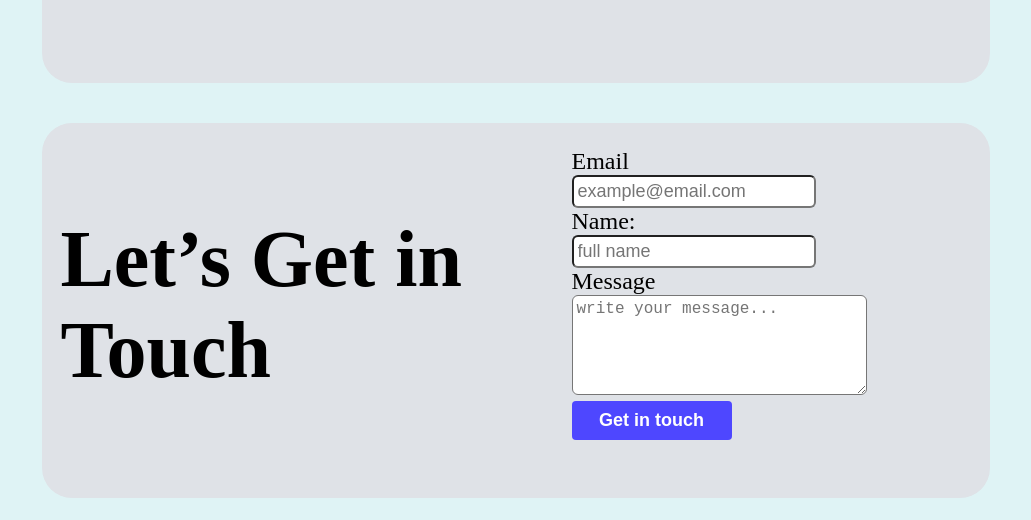
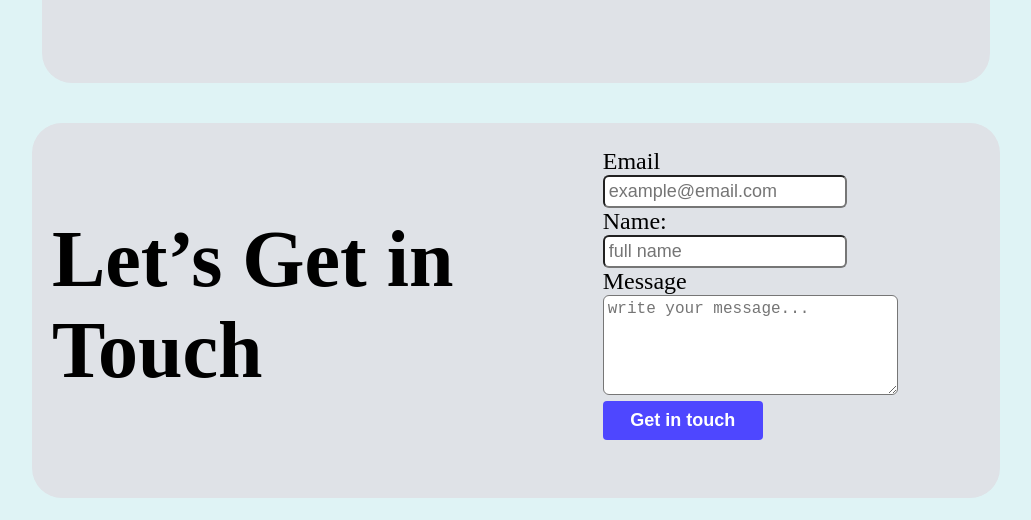
Before and after one commit to ThorTourist/assignment_1-webflow, a plain HTML site: page B12A01-landing-launchpad/assignment1.html in a window 1280 px wide. Shown: the part 2472-2992 px from the top of the page, without its empty margins (124-1155 px from the left). Drawn offline with Linux system fonts and the light colour scheme.

Commit message:
Assignment 1 finalized Version Added

```diff
--- a/B12A01-landing-launchpad/styles/assignment1.css
+++ b/B12A01-landing-launchpad/styles/assignment1.css
@@ -242,8 +242,10 @@ gap: 20px;
     border-radius: 30px;
     padding-top: 25px;
     padding-bottom: 100px;
+    padding-left: 20px;
     justify-items: center;
-    justify-content: space-around;
+    justify-content: space-between;
+    gap: 80px;
     display: flex;
 }
 .form-headline{
```
